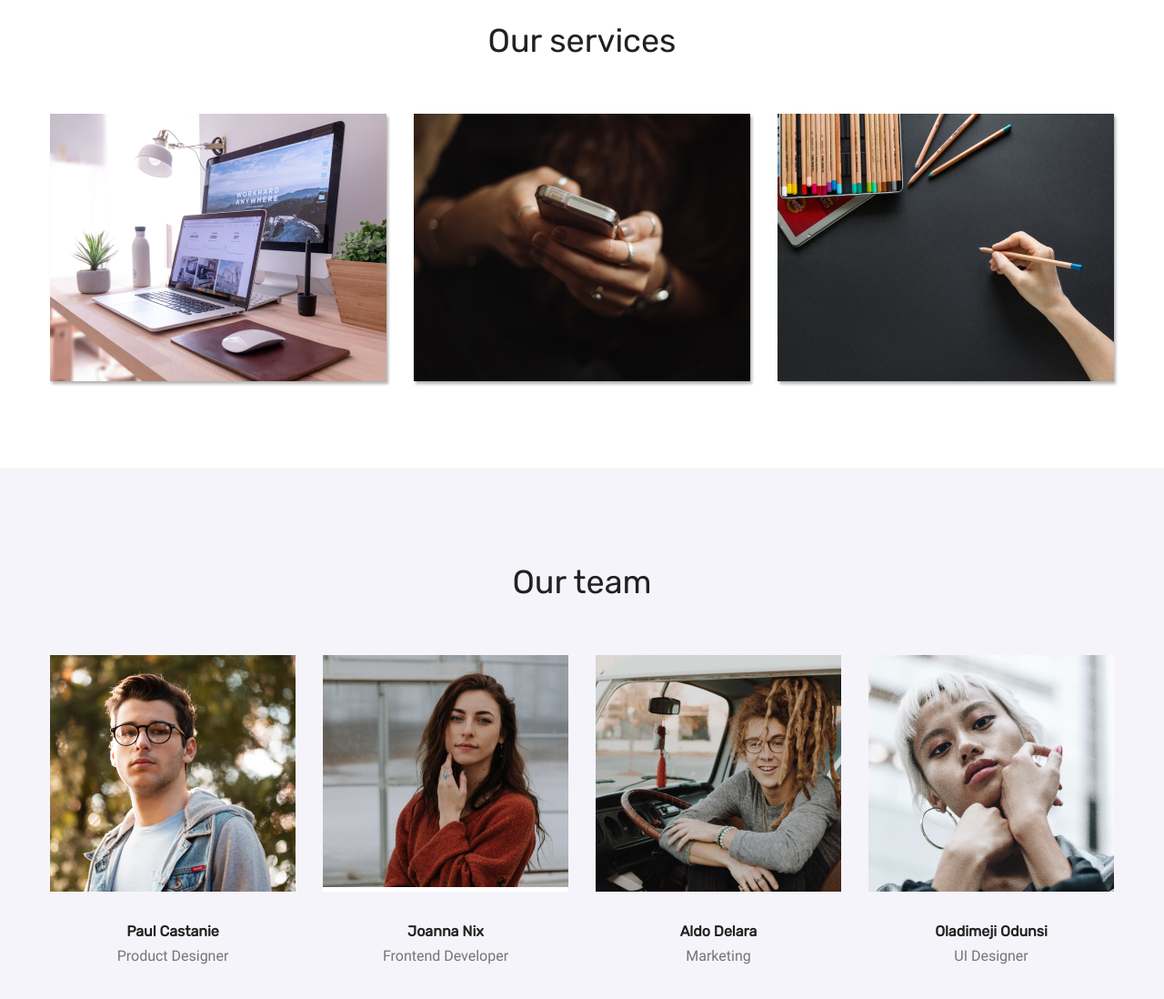
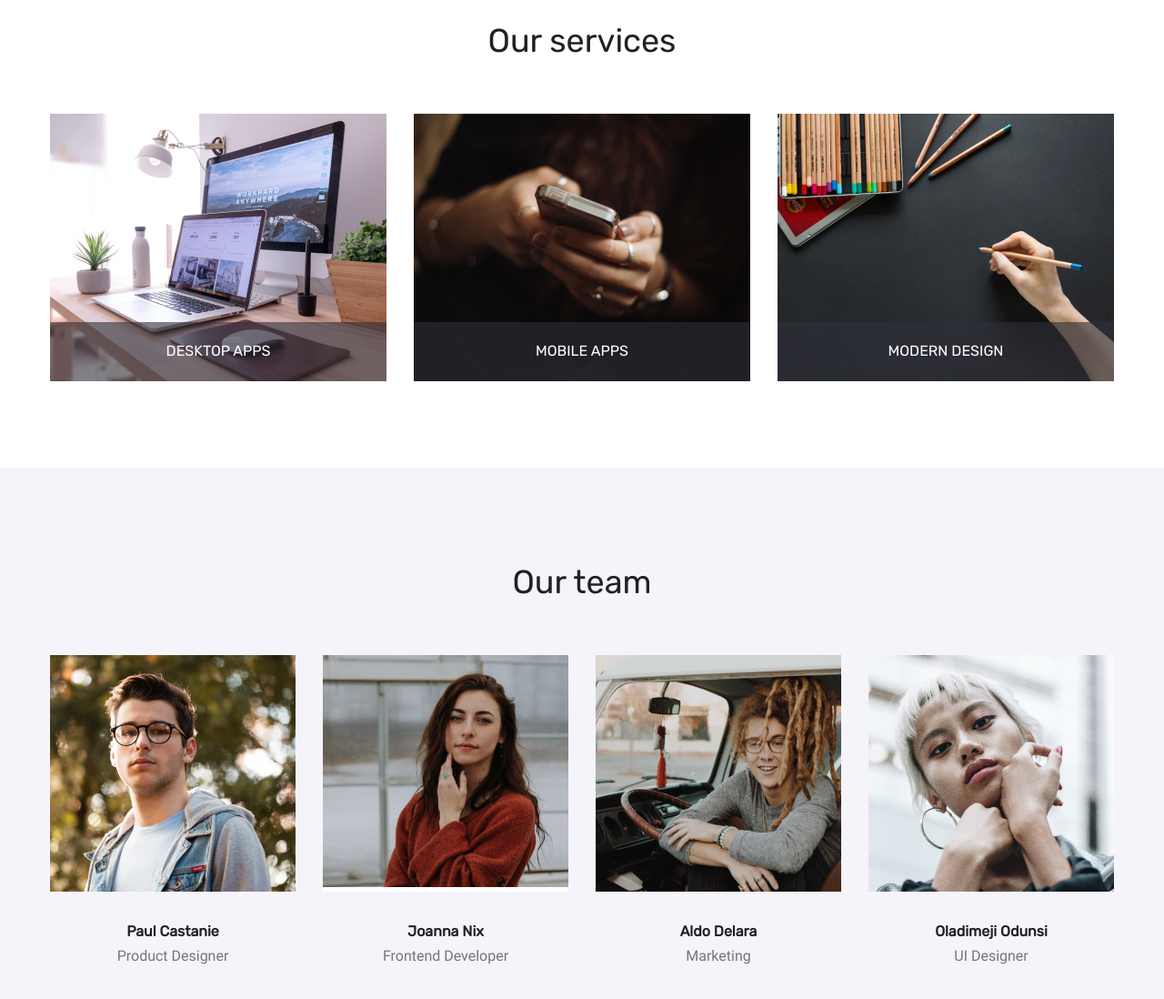
Before and after one commit to Lintra12/DolGuldur, a website: page app/index.html in a window 1280 px wide. Shown: the part 960-2058 px from the top of the page at 91% size. Drawn offline with Linux system fonts and the light colour scheme; files whose address does not match are found by name.

Commit message:
attempt 2

```diff
--- a/app/index.html
+++ b/app/index.html
@@ -101,7 +101,7 @@
             </img>
           </li>
           <li class="services__item">
-            <img class="services__img" src="images/mobile.jpg" alt="mobile phone шт рфтвы">
+            <img class="services__img" src="images/mobile.jpg" alt="mobile phone">
             <p class="services__name">mobile apps</p>
             </img>
           </li>
--- a/app/scss/style.scss
+++ b/app/scss/style.scss
@@ -152,7 +152,17 @@
   }
 
   &__item {
-    box-shadow: 2px 3px 3px 0 $shadow-color;
+  position: relative;
+
+    &::after{
+      content: '';
+      position: absolute;
+      bottom: 0;
+      left: 0;
+      width: 100%;
+      height: 22%;
+      background-color: $apps-color;
+    }
   }
 
   &__name {
@@ -170,6 +180,7 @@
 
 .team {
   background-color: $team-color;
+  box-shadow: 2px 3px 3px 0 $shadow-color;
 
   &__list {
     display: flex;
@@ -206,12 +217,12 @@
 .contacts {
 
   &__details {
-    @extend %roboto-400;
+  @extend %roboto-400;
 
     &--color {
     color: $text-color;
+  }
     }
-  }
 }
 
 @import 'media';
```
Also changed, not shown: app/css/style.min.css.
